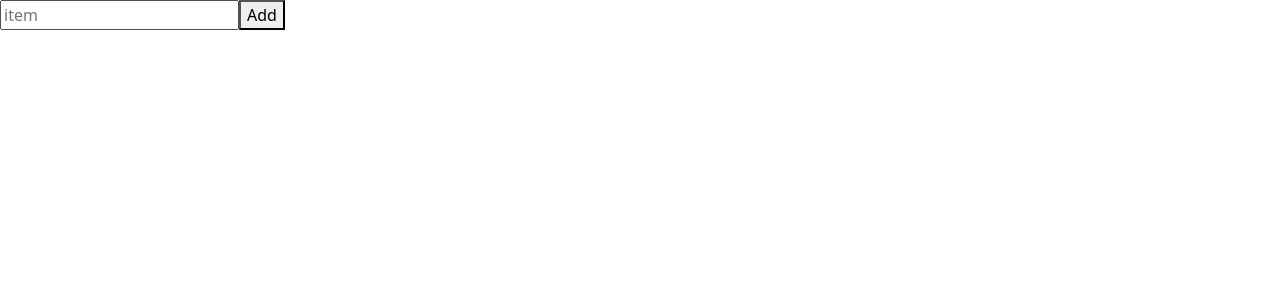
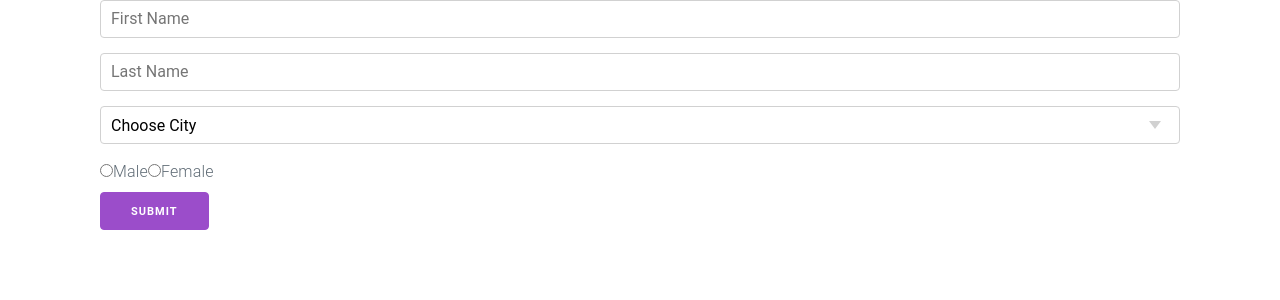
Before and after one commit to mijanConnect/LearnReact, a React (Vite) app: page / in a window 1280 px wide. Shown: the top 300 px of the page. Built offline with nearby package versions, Linux system fonts and the light colour scheme.

Commit message:
Form control using Hook useState

```diff
--- a/package.json
+++ b/package.json
@@ -11,6 +11,7 @@
   },
   "dependencies": {
     "bootstrap": "^5.3.3",
+    "milligram": "^1.4.1",
     "react": "^18.3.1",
     "react-dom": "^18.3.1"
   },
--- a/src/App.jsx
+++ b/src/App.jsx
@@ -1,4 +1,3 @@
-
 import ContactForm from "./component/ContactForm";
 import Footer from './component/Footer';
 import Hero from "./component/Hero";
--- a/src/main.jsx
+++ b/src/main.jsx
@@ -2,10 +2,11 @@ import { StrictMode } from 'react'
 import { createRoot } from 'react-dom/client'
 import 'bootstrap';
 import 'bootstrap/dist/css/bootstrap.min.css'
-import HookUseStateToDoList from './pages/HookUseStateToDoList';
+import 'milligram/dist/milligram.css'
+import HookUseStateForm from './pages/HookUseStateForm';
 
 createRoot(document.getElementById('root')).render(
   <StrictMode>
-    <HookUseStateToDoList/>
+    <HookUseStateForm/>
   </StrictMode>,
 )
--- /dev/null
+++ b/src/pages/HookUseStateForm.jsx
@@ -0,0 +1,48 @@
+import React, { useState } from 'react';
+
+const HookUseStateForm = () => {
+
+    let [formObj, setFormObj]=useState({
+        fName:'',
+        lName:'',
+        city:'',
+        gender:''
+    })
+
+    const inputOnChange = (property, value)=>{
+        setFormObj(prevObj=>({
+            ...prevObj,
+            [property]:value
+        }))
+    }
+
+    const formSubmit = (e)=>{
+        e.preventDefault();
+
+        alert(JSON.stringify(formObj))
+        // console.log(formObj)
+    }
+
+    return (
+        <div>
+            <div className='container'>
+                <form onSubmit={formSubmit}>
+                    <input type="text" onChange={(e)=>{inputOnChange('fName',e.target.value)}} value={formObj.fName} placeholder='First Name' />
+                    <input type="text" onChange={(e)=>{inputOnChange('lName',e.target.value)}} value={formObj.lName} placeholder='Last Name' />
+                    <select onChange={(e)=>{inputOnChange('city',e.target.value)}} value={formObj.city}>
+                        <option value="">Choose City</option>
+                        <option value="Dhaka">Dhaka</option>
+                        <option value="Chapainawabganj">Chapainawabganj</option>
+                    </select>
+                    <br />
+                    <input type="radio" onChange={()=>{inputOnChange('gender','Male')}} checked={formObj.gender==='Male'} name='gender' />Male
+                    <input type="radio" onChange={()=>{inputOnChange('gender','Female')}} checked={formObj.gender==='Female'} name='gender' />Female
+                    <br />
+                    <button type='submit'>Submit</button>
+                </form>
+            </div>
+        </div>
+    );
+};
+
+export default HookUseStateForm;
```
Also changed, not shown: 1 other file (tests, documents, lock files or other folders).
